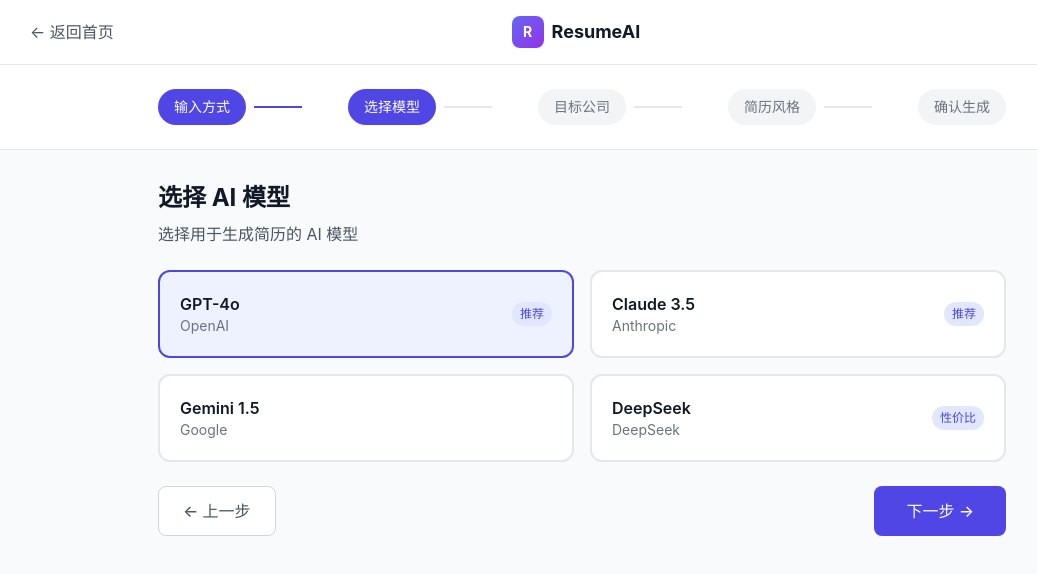
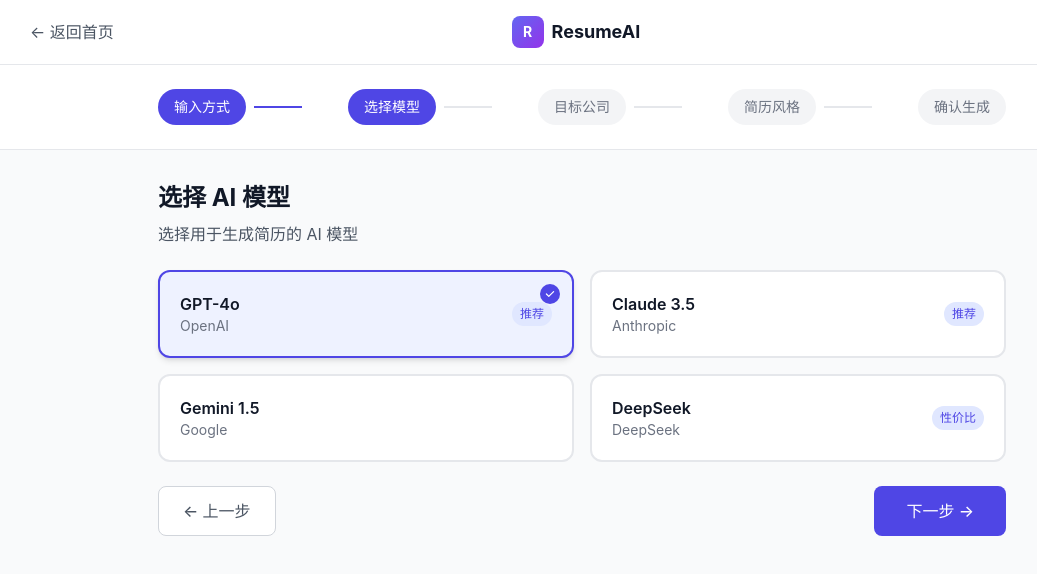
Before and after one commit to Taoj2025/AI-, a Next.js app in the folder apps/web/: page /editor in a window 1280 px wide. Both pictures are taken after a click on the button "选择模型". Shown: the top 574 px of the page, without its empty margins (58-1095 px from the left). Built offline with nearby package versions, Linux system fonts and the light colour scheme.

Commit message:
fix(web): 改进选择卡片交互效果，添加选中图标

```diff
--- a/apps/web/src/app/editor/page.tsx
+++ b/apps/web/src/app/editor/page.tsx
@@ -251,12 +251,19 @@
                 <button
                   key={model.id}
                   onClick={() => setSelectedModel(model.id)}
-                  className={`p-5 rounded-xl border-2 text-left transition-all ${
+                  className={`p-5 rounded-xl border-2 text-left transition-all relative ${
                     selectedModel === model.id
-                      ? 'border-indigo-600 bg-indigo-50'
-                      : 'border-gray-200 bg-white hover:border-gray-300'
+                      ? 'border-indigo-600 bg-indigo-50 shadow-md'
+                      : 'border-gray-200 bg-white hover:border-indigo-300 hover:bg-indigo-50/30'
                   }`}
                 >
+                  {selectedModel === model.id && (
+                    <div className="absolute top-3 right-3 w-5 h-5 rounded-full bg-indigo-600 flex items-center justify-center">
+                      <svg className="w-3 h-3 text-white" fill="currentColor" viewBox="0 0 20 20">
+                        <path fillRule="evenodd" d="M16.707 5.293a1 1 0 010 1.414l-8 8a1 1 0 01-1.414 0l-4-4a1 1 0 011.414-1.414L8 12.586l7.293-7.293a1 1 0 011.414 0z" clipRule="evenodd"/>
+                      </svg>
+                    </div>
+                  )}
                   <div className="flex items-center justify-between">
                     <div>
                       <div className="font-semibold text-gray-900">{model.name}</div>
@@ -294,12 +301,19 @@
                 <button
                   key={company.id}
                   onClick={() => setSelectedCompany(company.id)}
-                  className={`p-5 rounded-xl border-2 text-left transition-all ${
+                  className={`p-5 rounded-xl border-2 text-left transition-all relative ${
                     selectedCompany === company.id
-                      ? 'border-indigo-600 bg-indigo-50'
-                      : 'border-gray-200 bg-white hover:border-gray-300'
+                      ? 'border-indigo-600 bg-indigo-50 shadow-md'
+                      : 'border-gray-200 bg-white hover:border-indigo-300 hover:bg-indigo-50/30'
                   }`}
                 >
+                  {selectedCompany === company.id && (
+                    <div className="absolute top-3 right-3 w-5 h-5 rounded-full bg-indigo-600 flex items-center justify-center">
+                      <svg className="w-3 h-3 text-white" fill="currentColor" viewBox="0 0 20 20">
+                        <path fillRule="evenodd" d="M16.707 5.293a1 1 0 010 1.414l-8 8a1 1 0 01-1.414 0l-4-4a1 1 0 011.414-1.414L8 12.586l7.293-7.293a1 1 0 011.414 0z" clipRule="evenodd"/>
+                      </svg>
+                    </div>
+                  )}
                   <div className="font-semibold text-gray-900">{company.name}</div>
                   <div className="mt-1 text-sm text-gray-500">{company.desc}</div>
                 </button>
@@ -328,12 +342,19 @@
                 <button
                   key={style.id}
                   onClick={() => setSelectedStyle(style.id)}
-                  className={`p-5 rounded-xl border-2 text-left transition-all ${
+                  className={`p-5 rounded-xl border-2 text-left transition-all relative ${
                     selectedStyle === style.id
-                      ? 'border-indigo-600 bg-indigo-50'
-                      : 'border-gray-200 bg-white hover:border-gray-300'
+                      ? 'border-indigo-600 bg-indigo-50 shadow-md'
+                      : 'border-gray-200 bg-white hover:border-indigo-300 hover:bg-indigo-50/30'
                   }`}
                 >
+                  {selectedStyle === style.id && (
+                    <div className="absolute top-3 right-3 w-5 h-5 rounded-full bg-indigo-600 flex items-center justify-center">
+                      <svg className="w-3 h-3 text-white" fill="currentColor" viewBox="0 0 20 20">
+                        <path fillRule="evenodd" d="M16.707 5.293a1 1 0 010 1.414l-8 8a1 1 0 01-1.414 0l-4-4a1 1 0 011.414-1.414L8 12.586l7.293-7.293a1 1 0 011.414 0z" clipRule="evenodd"/>
+                      </svg>
+                    </div>
+                  )}
                   <div className="font-semibold text-gray-900">{style.name}</div>
                   <div className="mt-1 text-sm text-gray-500">{style.desc}</div>
                 </button>
```
